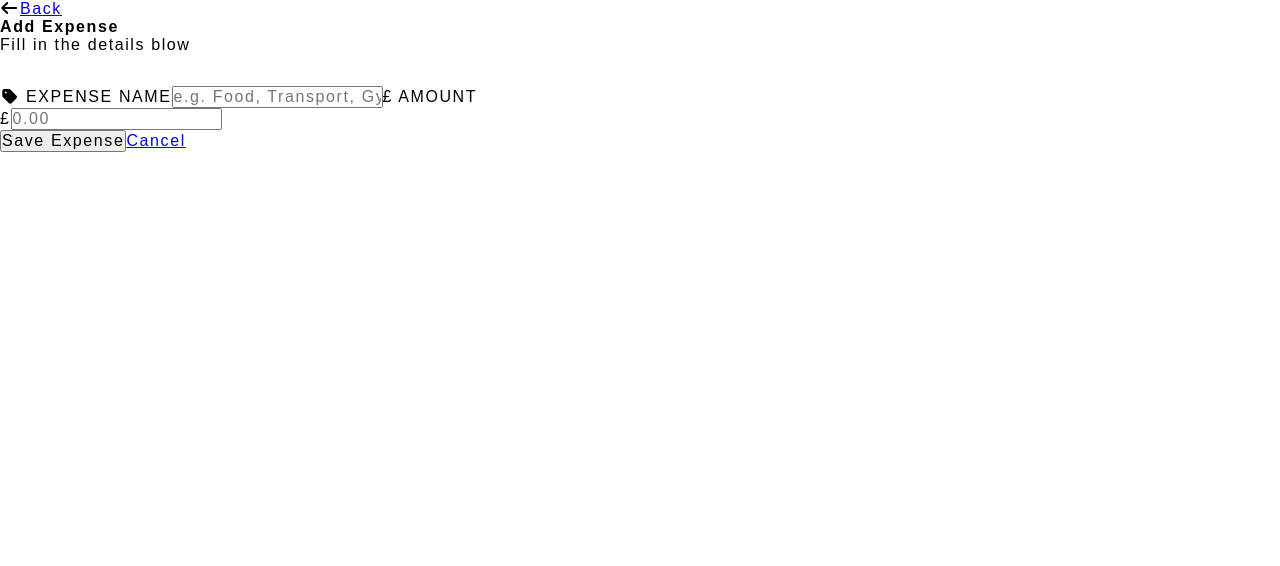
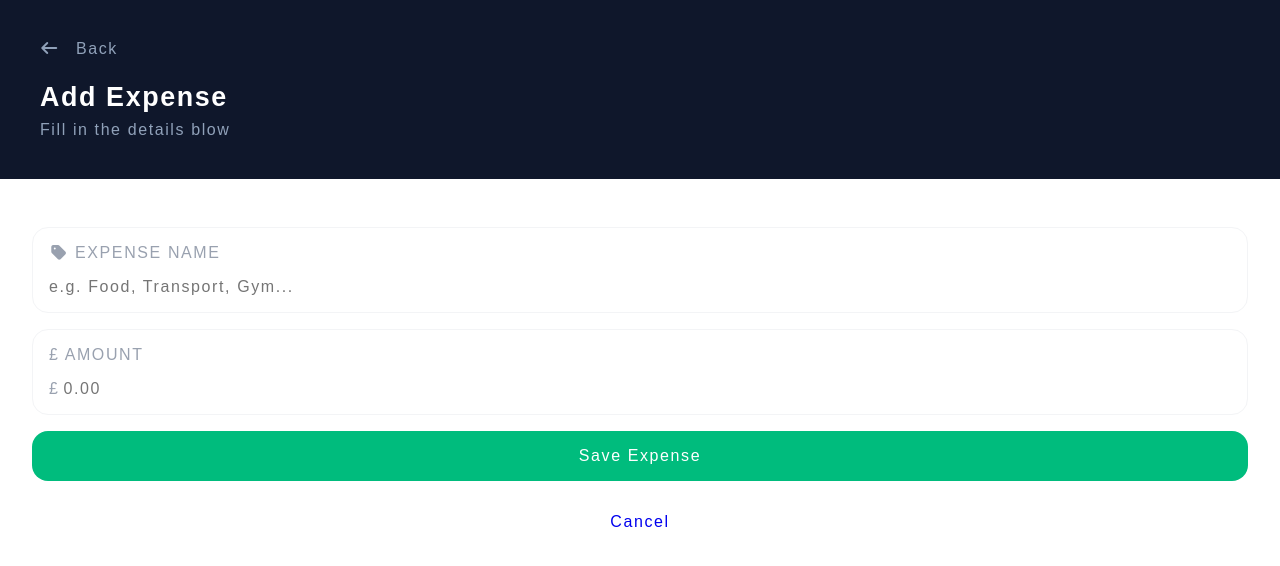
Before and after one commit to mustaqeem-2001/expense_tracker, a React (Vite) app: page /add-expense in a window 1280 px wide. Shown: the top 566 px of the page. Built offline with nearby package versions, Linux system fonts and the light colour scheme.

Commit message:
style/styled the add page

```diff
--- a/src/index.css
+++ b/src/index.css
@@ -22,6 +22,32 @@ main {
     background-color: #0f172b;
     color: #fff;
     padding: 2.5rem;
+}
+
+.dashboard-add-header {
+    display: flex;
+    flex-direction: column;
+    gap: .5rem;
+}
+
+.dashboard-add-header > div {
+    display: flex;
+    gap: 1rem;
+
+}
+
+.dashboard-add-header > p, .dashboard-add-header > div > a, .dashboard-add-header > div > i {
+    color: #90a1b9;
+}
+
+.dashboard-add-header > div > a {
+    text-decoration: none;
+}
+
+
+.dashboard-add-header > h1 {
+    margin-top: 1rem;
+    font-size: 1.68rem;
 }
 
 .brand {
@@ -176,7 +202,60 @@ main {
     border-radius: 12px;
     border: none;
 }
+
 .delete-modal-confirm {
     background-color: #fb2c36;
     color: #fff;
 }
+
+
+.add-expense {
+    padding: 1rem 2rem;
+    display: flex;
+    flex-direction: column;
+    gap: 1rem;
+}
+
+
+.add-expense-info-layout {
+    border: 1px solid #f3f4f6;
+    background-color: #fff;
+    color: #99a1af;
+    padding: 1rem;
+    border-radius: 16px;
+}
+
+ .amount-input {
+    display: flex;
+}
+
+.add-expense-info-layout > input, .amount-input {
+    margin-top: 1rem;
+}
+
+.add-expense-info-layout > input, .amount-input > input {
+    border: none;
+    width: 100%;
+}
+
+.amount-input > input {
+    margin-left: .25rem;
+
+}
+
+.add-expense > button {
+    background-color: #00bc7d;
+    color: #ffffff;
+}
+
+.add-expense > button, .add-expense > a {
+    padding: 1rem;
+    border-radius: 16px;
+    border: none;
+}
+
+.add-expense > a {
+    width: max-content;
+    text-decoration: none;
+    margin: auto;
+}
--- a/src/pages/Add_Expense.jsx
+++ b/src/pages/Add_Expense.jsx
@@ -20,24 +20,29 @@ export default function Add_Expense() {
     }
     return (
          <main>
+            <div className="dashboard-header dashboard-add-header">
                 <div>
                     <i className="fa-solid fa-arrow-left"></i>
                     <Link to="/">Back</Link>
+                </div>
+
                 <h1>Add Expense</h1>
                 <p>Fill in the details blow</p>
             </div>
 
             <form className="add-expense" onSubmit={handleSubmit}>
+                <div className="add-expense-info-layout">
                     <i className="fa-solid fa-tag"></i>
                     <label> EXPENSE NAME</label>
                     <input type="text" placeholder="e.g. Food, Transport, Gym..." onChange={(e) => setName(e.target.value)}/>
-
+                </div>
+                <div className="add-expense-info-layout">
                     <label>£ AMOUNT</label>
                     <div className="amount-input">
                         <span>£</span>
                         <input type="number" placeholder="0.00" onChange={(e) => setAmount(e.target.value)} />
                     </div>
-
+                </div>
                 <button type="submit">Save Expense</button>
                 <Link to="/">Cancel</Link>
             </form>
```
Lines whose indentation alone changed are shown as unchanged.
